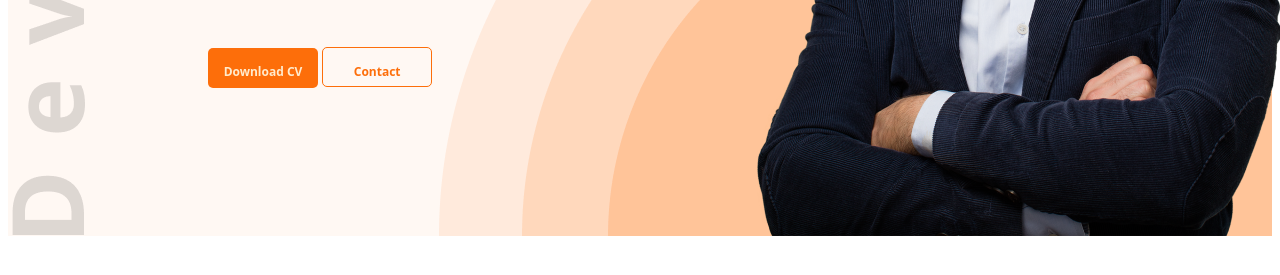
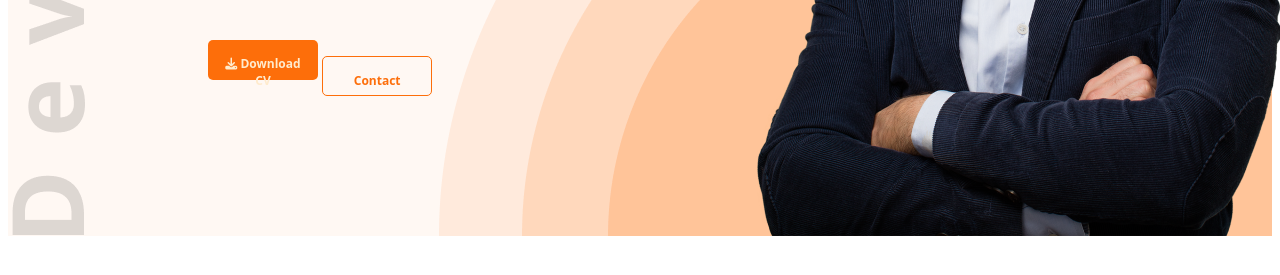
Before and after one commit to AmjadSajjad/developer-portfolio, a plain HTML site: page index.html in a window 1280 px wide. Shown: the part 661-936 px from the top of the page. Drawn offline with Linux system fonts and the light colour scheme.

Commit message:
new download icon code

```diff
--- a/index.html
+++ b/index.html
@@ -6,6 +6,7 @@
     <meta name="viewport" content="width=device-width, initial-scale=1.0">
     <title>Developer Portfolio</title>
     <link rel="stylesheet" href="styles/portfolio.css">
+    <script src="https://kit.fontawesome.com/3aa8a312dd.js" crossorigin="anonymous"></script>
 </head>
 <body>
     <header class="header">
@@ -25,7 +26,7 @@
                 <h3 class="hello" >Hi, I'm</h3>
                 <h1 class="dev-name">Mary Hardy</h1>
                 <p class="dev-description">Shot what able cold new see hold.Friendly as an betrayed formerly he. Morning because as to society behaved moments.</p>
-                <button class="button">Download CV</button>
+                <button class="button"><i class="fa-solid fa-download"></i> Download CV</button>
                 <button class="button-contact">Contact</button>
             </div>
             <img src="/images/hardy.png" alt="">
```
